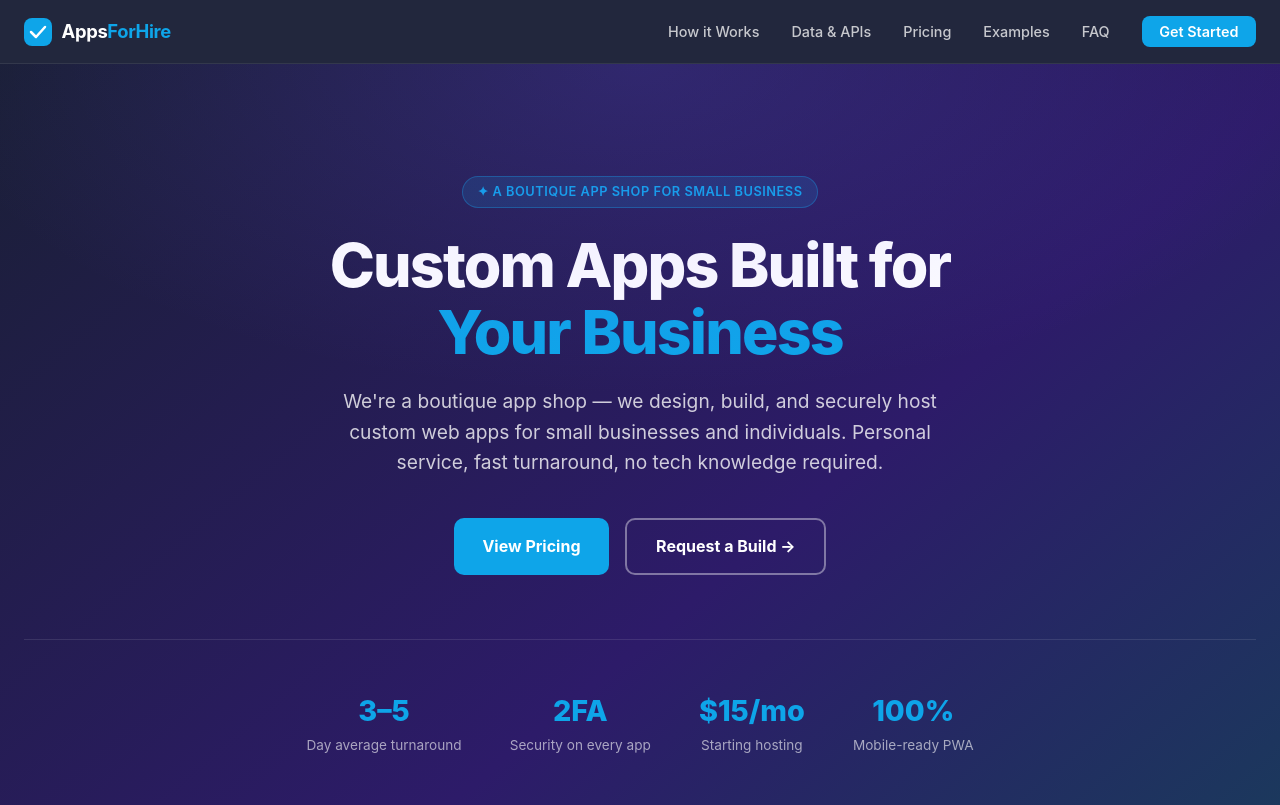
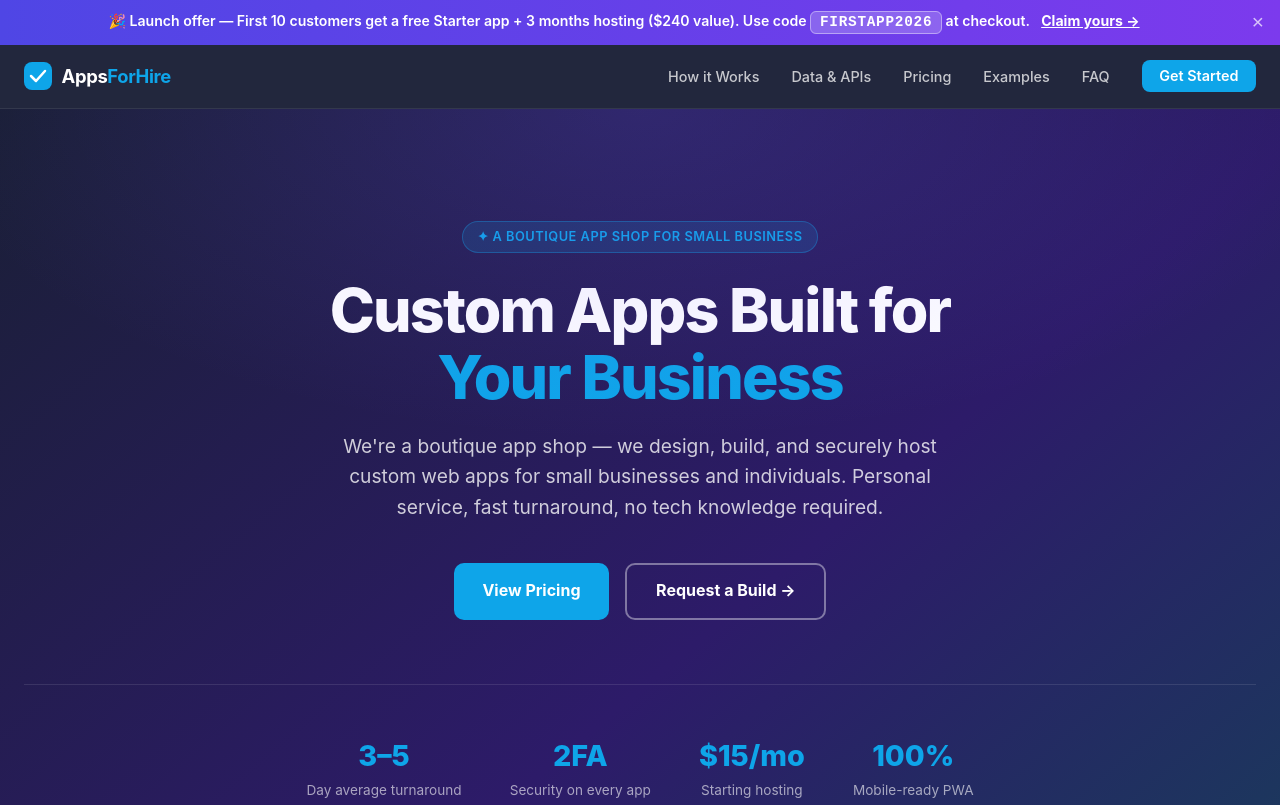
Before and after one commit to cosmicwombat/appsforhire.app, a plain HTML site: page index.html in a window 1280 px wide. Shown: the top 805 px of the page. Drawn offline with Linux system fonts and the light colour scheme.

Commit message:
Add FIRSTAPP2026 promo banner

```diff
--- a/index.html
+++ b/index.html
@@ -414,6 +414,30 @@
   </style>
 </head>
 <body>
+
+<!-- ── Promo Banner ── -->
+<div id="promoBanner" style="
+  background: linear-gradient(90deg, #4f46e5, #7c3aed);
+  color: white; text-align: center;
+  padding: .65rem 3rem .65rem 1rem;
+  font-size: .88rem; font-weight: 600;
+  position: relative;
+">
+  🎉 Launch offer — First 10 customers get a free Starter app + 3 months hosting ($240 value).
+  Use code <span style="
+    background: rgba(255,255,255,.2); border: 1px solid rgba(255,255,255,.4);
+    border-radius: 6px; padding: .15rem .55rem; font-family: monospace;
+    letter-spacing: .05em; font-size: .9rem;
+  ">FIRSTAPP2026</span> at checkout.
+  <a href="https://buy.stripe.com/eVqdR9ew2cJCaVL12I2880f" target="_blank" style="
+    color: white; text-decoration: underline; margin-left: .5rem; font-weight: 700;
+  ">Claim yours →</a>
+  <button onclick="this.parentElement.style.display='none'" style="
+    position: absolute; right: 1rem; top: 50%; transform: translateY(-50%);
+    background: none; border: none; color: rgba(255,255,255,.7);
+    font-size: 1.3rem; cursor: pointer; line-height: 1; padding: 0;
+  ">×</button>
+</div>
 
 <!-- ── Nav ── -->
 <nav>
```
